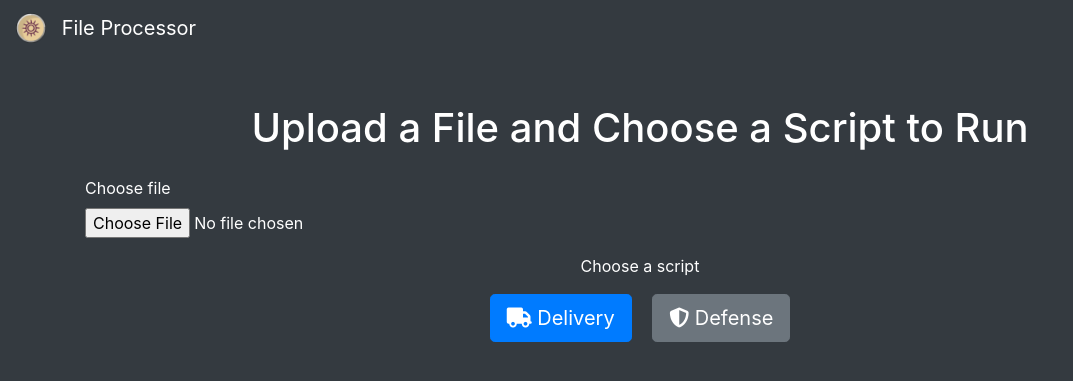
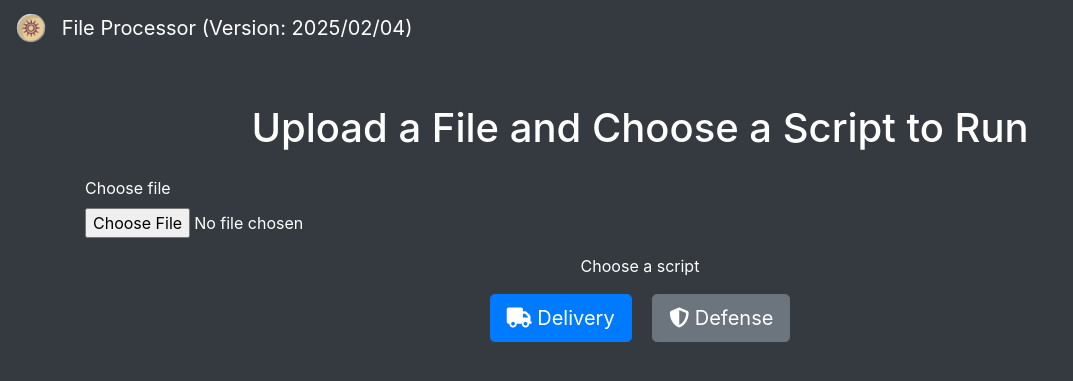
Before and after one commit to DominykasBartauskas/MAG-Data-Filter, a Flask app: page / in a window 1280 px wide. Shown: the top 381 px of the page, without its empty margins (0-1073 px from the left). Run offline with Flask 3, Linux system fonts and the light colour scheme; some libraries are stand-ins or nearby versions.

Commit message:
Add version

```diff
--- a/templates/index.html
+++ b/templates/index.html
@@ -11,7 +11,7 @@
     <nav class="navbar navbar-expand-lg navbar-dark bg-dark">
       <a class="navbar-brand" href="#">
         <img src="{{ url_for('static', filename='images/logo.png') }}" width="30" height="30" class="d-inline-block align-top" alt="">
-        File Processor
+        File Processor (Version: 2025/02/04)
       </a>
     </nav>
     <div class="container mt-5">
```
